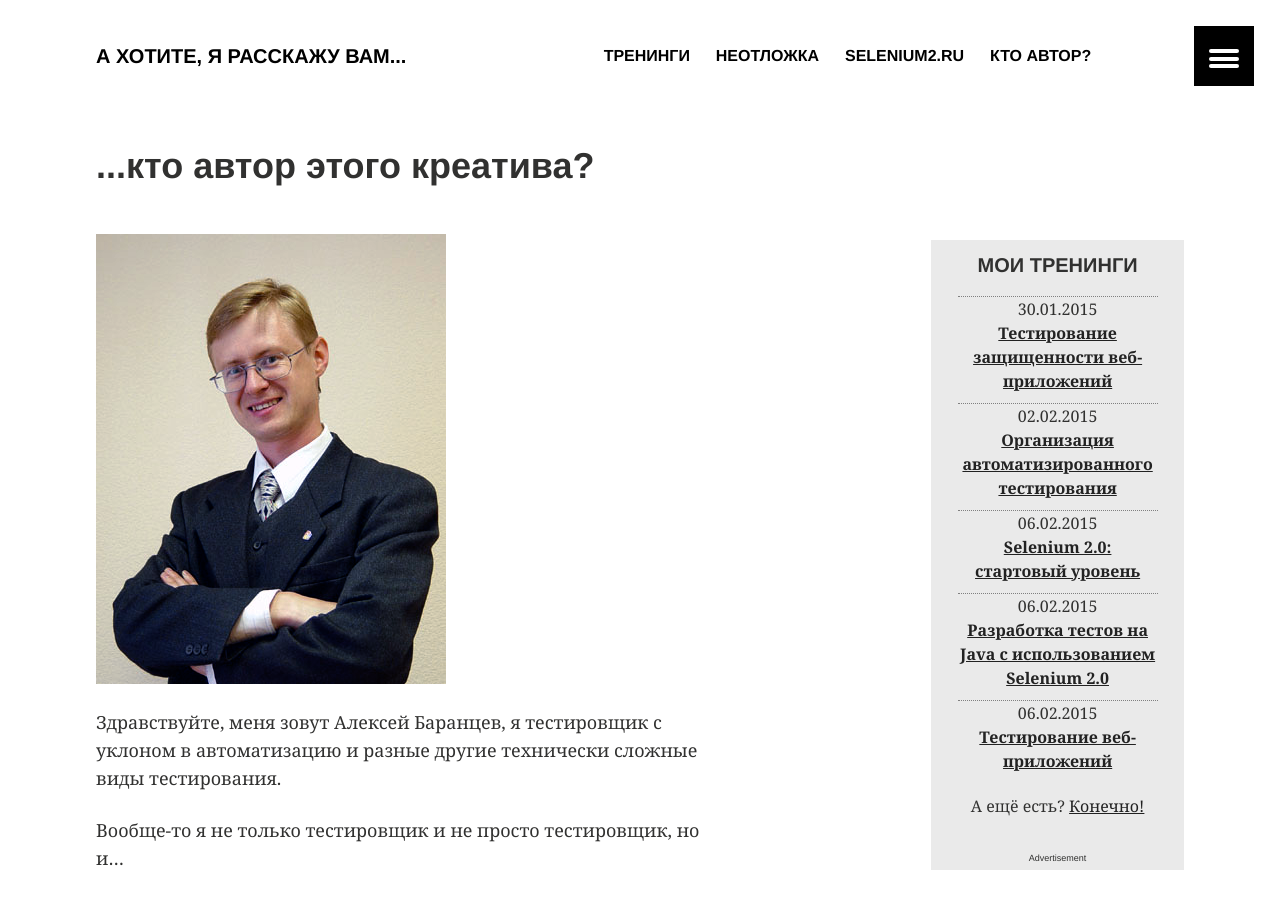
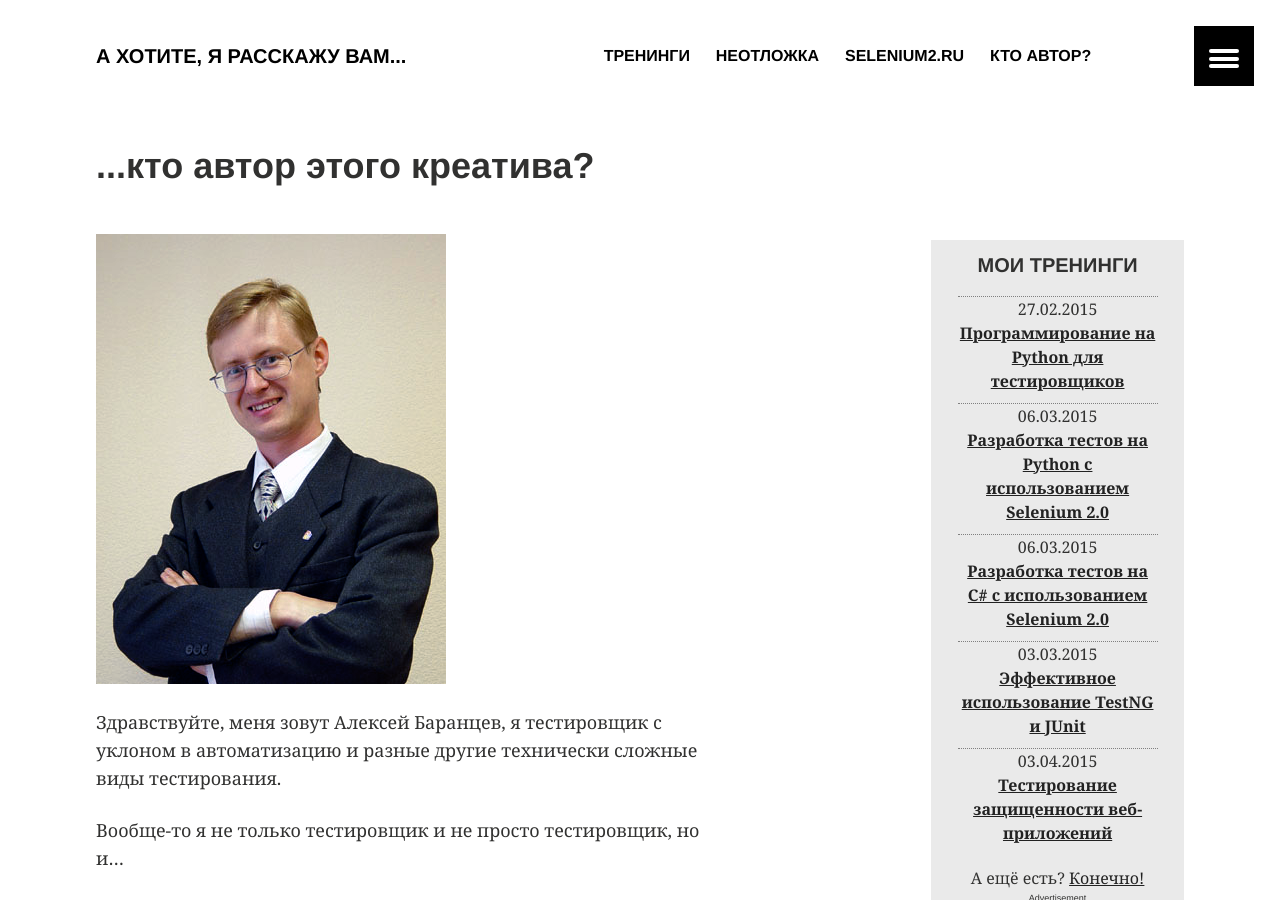
Before and after one commit to baranceva/barancev.github.io, a Jekyll site: the page built from about/index.md, in a window 1280 px wide and 900 px high. Built offline with Jekyll 4.4.1, drawn with Linux system fonts in a browser that asks for light colours.

Commit message:
Update advertising.html

```diff
--- a/_includes/advertising.html
+++ b/_includes/advertising.html
@@ -16,24 +16,24 @@
 <div class="myheader">Мои тренинги</div>
 <ul>
 <li>
-<span>30.01.2015</span><br>
-<a href="http://software-testing.ru/trainings/schedule?&amp;task=3&amp;cid=126">Тестирование защищенности веб-приложений</a>
+<span>27.02.2015</span><br>
+<a href="http://software-testing.ru/trainings/schedule?task=3&cid=233&sem_midx=1&sem_jidx=0">Программирование на Python для тестировщиков</a>
 </li>
 <li>
-<span>02.02.2015</span><br>
-<a href="http://software-testing.ru/trainings/schedule?&amp;task=3&amp;cid=232">Организация автоматизированного тестирования</a>
+<span>06.03.2015</span><br>
+<a href="http://software-testing.ru/trainings/schedule?&task=3&cid=187">Разработка тестов на Python с использованием Selenium 2.0</a>
 </li>
 <li>
-<span>06.02.2015</span><br>
-<a href="http://software-testing.ru/trainings/schedule?&amp;task=3&amp;cid=185">Selenium 2.0: стартовый уровень</a>
+<span>06.03.2015</span><br>
+<a href="http://software-testing.ru/trainings/schedule?&task=3&cid=228">Разработка тестов на C# с использованием Selenium 2.0</a>
 </li>
 <li>
-<span>06.02.2015</span><br>
-<a href="http://software-testing.ru/trainings/schedule?&amp;task=3&amp;cid=186">Разработка тестов на Java с использованием Selenium 2.0</a>
+<span>03.03.2015</span><br>
+<a href="http://software-testing.ru/trainings/schedule?&task=3&cid=222">Эффективное использование TestNG и JUnit</a>
 </li>
 <li>
-<span>06.02.2015</span><br>
-<a href="http://software-testing.ru/trainings/schedule?&task=3&cid=189">Тестирование веб-приложений</a>
+<span>03.04.2015</span><br>
+<a href="http://software-testing.ru/trainings/schedule?task=3&cid=126">Тестирование защищенности веб-приложений</a>
 </li>
 </ul>
 А ещё есть? <a href="http://software-testing.ru/trainings/schedule">Конечно!</a>
```
